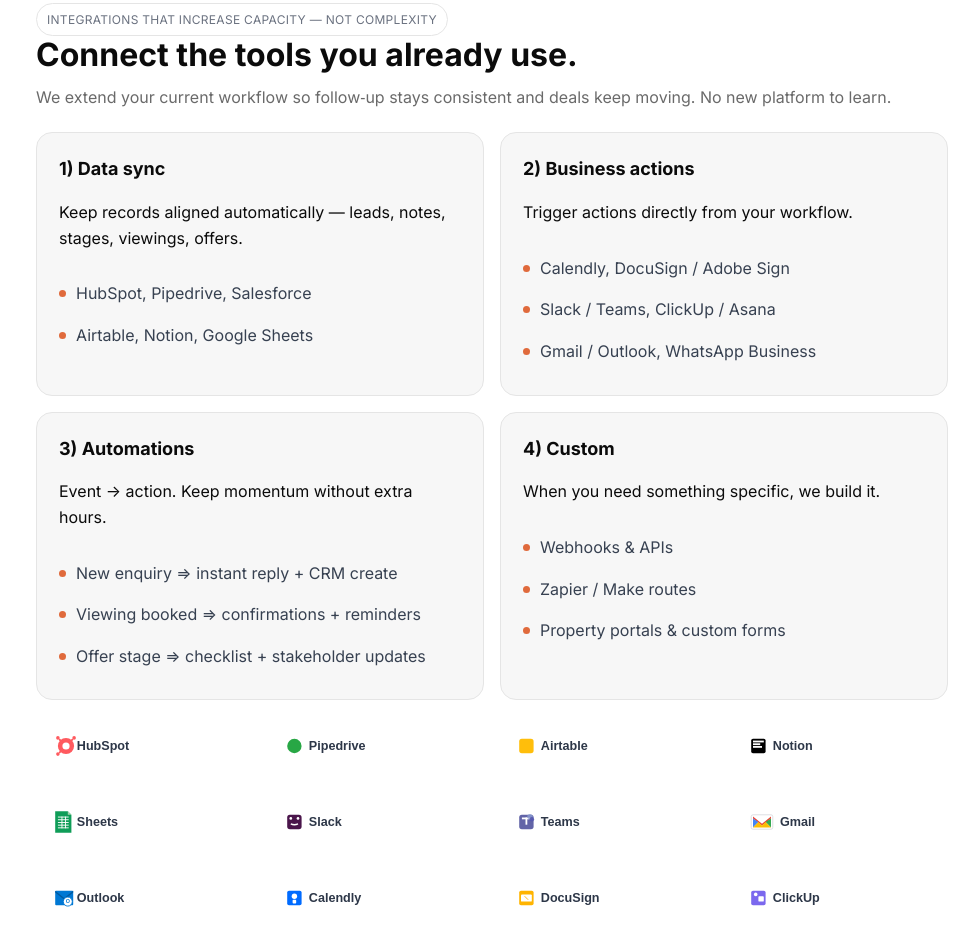
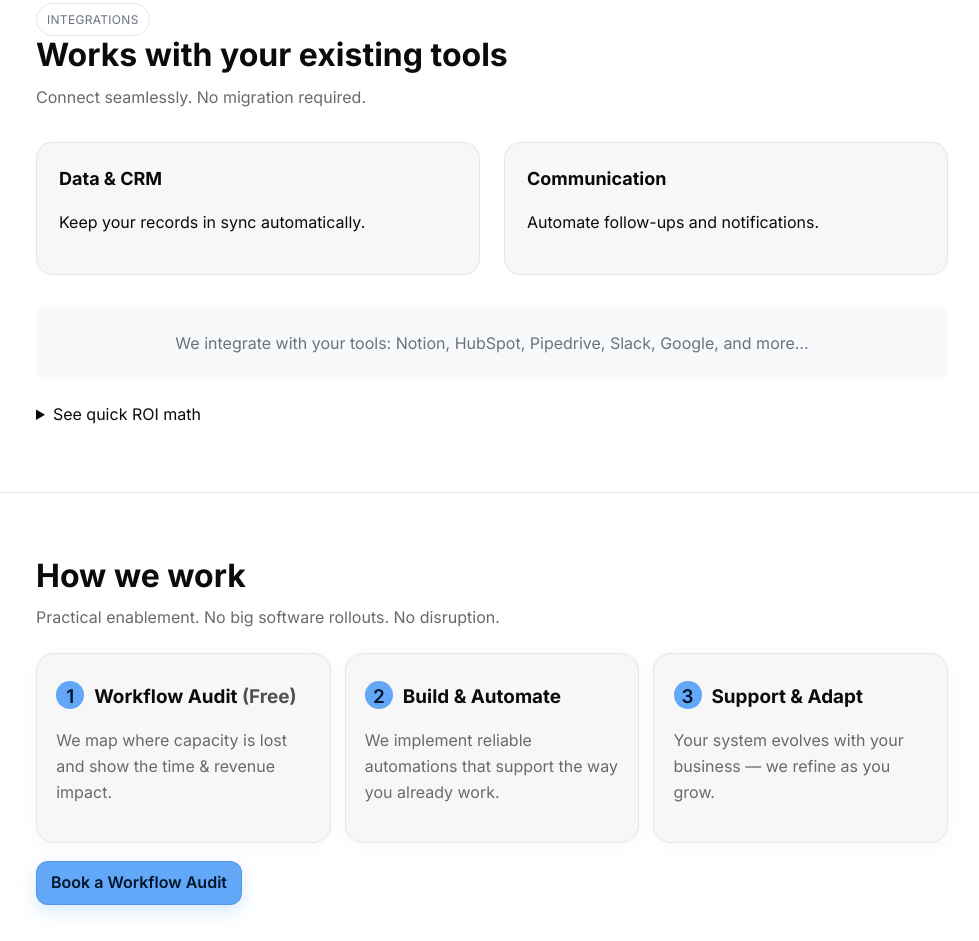
Before and after one commit to JBelsey/bincai-site, a plain HTML site: page index.html in a window 1280 px wide. Shown: the part 1759-2700 px from the top of the page, without its empty margins (148-1127 px from the left). Drawn offline with Linux system fonts and the light colour scheme.

Commit message:
Remove visual clutter: simplified integrations, minimal design

```diff
--- a/index.html
+++ b/index.html
@@ -97,60 +97,22 @@
     <!-- INTEGRATIONS -->
     <section id="integrations" class="integrations">
       <div class="wrap">
-        <span class="pill">Integrations that increase capacity — not complexity</span>
-        <h2>Connect the tools you already use.</h2>
-        <p class="lead">We extend your current workflow so follow‑up stays consistent and deals keep moving. No new platform to learn.</p>
-        <div class="grid" aria-label="Integration buckets">
+        <span class="pill">Integrations</span>
+        <h2>Works with your existing tools</h2>
+        <p class="lead">Connect seamlessly. No migration required.</p>
+        <div class="grid" aria-label="Integration categories" style="grid-template-columns: repeat(2, 1fr); gap: 24px; margin-top: 32px;">
           <div class="bucket">
-            <h3>1) Data sync</h3>
-            <p class="muted">Keep records aligned automatically — leads, notes, stages, viewings, offers.</p>
-            <ul class="clean">
-              <li>HubSpot, Pipedrive, Salesforce</li>
-              <li>Airtable, Notion, Google Sheets</li>
-            </ul>
+            <h3>Data & CRM</h3>
+            <p class="muted">Keep your records in sync automatically.</p>
           </div>
           <div class="bucket">
-            <h3>2) Business actions</h3>
-            <p class="muted">Trigger actions directly from your workflow.</p>
-            <ul class="clean">
-              <li>Calendly, DocuSign / Adobe Sign</li>
-              <li>Slack / Teams, ClickUp / Asana</li>
-              <li>Gmail / Outlook, WhatsApp Business</li>
-            </ul>
-          </div>
-          <div class="bucket">
-            <h3>3) Automations</h3>
-            <p class="muted">Event → action. Keep momentum without extra hours.</p>
-            <ul class="clean">
-              <li>New enquiry ⇒ instant reply + CRM create</li>
-              <li>Viewing booked ⇒ confirmations + reminders</li>
-              <li>Offer stage ⇒ checklist + stakeholder updates</li>
-            </ul>
-          </div>
-          <div class="bucket">
-            <h3>4) Custom</h3>
-            <p class="muted">When you need something specific, we build it.</p>
-            <ul class="clean">
-              <li>Webhooks & APIs</li>
-              <li>Zapier / Make routes</li>
-              <li>Property portals & custom forms</li>
-            </ul>
+            <h3>Communication</h3>
+            <p class="muted">Automate follow-ups and notifications.</p>
           </div>
         </div>
 
-        <div class="logo-row" aria-label="Common tools">
-          <img src="./logos/hubspot.svg" alt="HubSpot" class="logo"/>
-          <img src="./logos/pipedrive.svg" alt="Pipedrive" class="logo"/>
-          <img src="./logos/airtable.svg" alt="Airtable" class="logo"/>
-          <img src="./logos/notion.svg" alt="Notion" class="logo"/>
-          <img src="./logos/google-sheets.svg" alt="Google Sheets" class="logo"/>
-          <img src="./logos/slack.svg" alt="Slack" class="logo"/>
-          <img src="./logos/teams.svg" alt="Teams" class="logo"/>
-          <img src="./logos/gmail.svg" alt="Gmail" class="logo"/>
-          <img src="./logos/outlook.svg" alt="Outlook" class="logo"/>
-          <img src="./logos/calendly.svg" alt="Calendly" class="logo"/>
-          <img src="./logos/docusign.svg" alt="DocuSign" class="logo"/>
-          <img src="./logos/clickup.svg" alt="ClickUp" class="logo"/>
+        <div class="integrations-simple" style="text-align: center; margin-top: 32px; padding: 24px; background: #f8f9fa; border-radius: 8px;">
+          <p style="margin: 0; color: #6b7280; font-size: 16px;">We integrate with your tools: Notion, HubSpot, Pipedrive, Slack, Google, and more…</p>
         </div>
 
         <details class="calc" aria-label="Quick ROI calculator">
```
